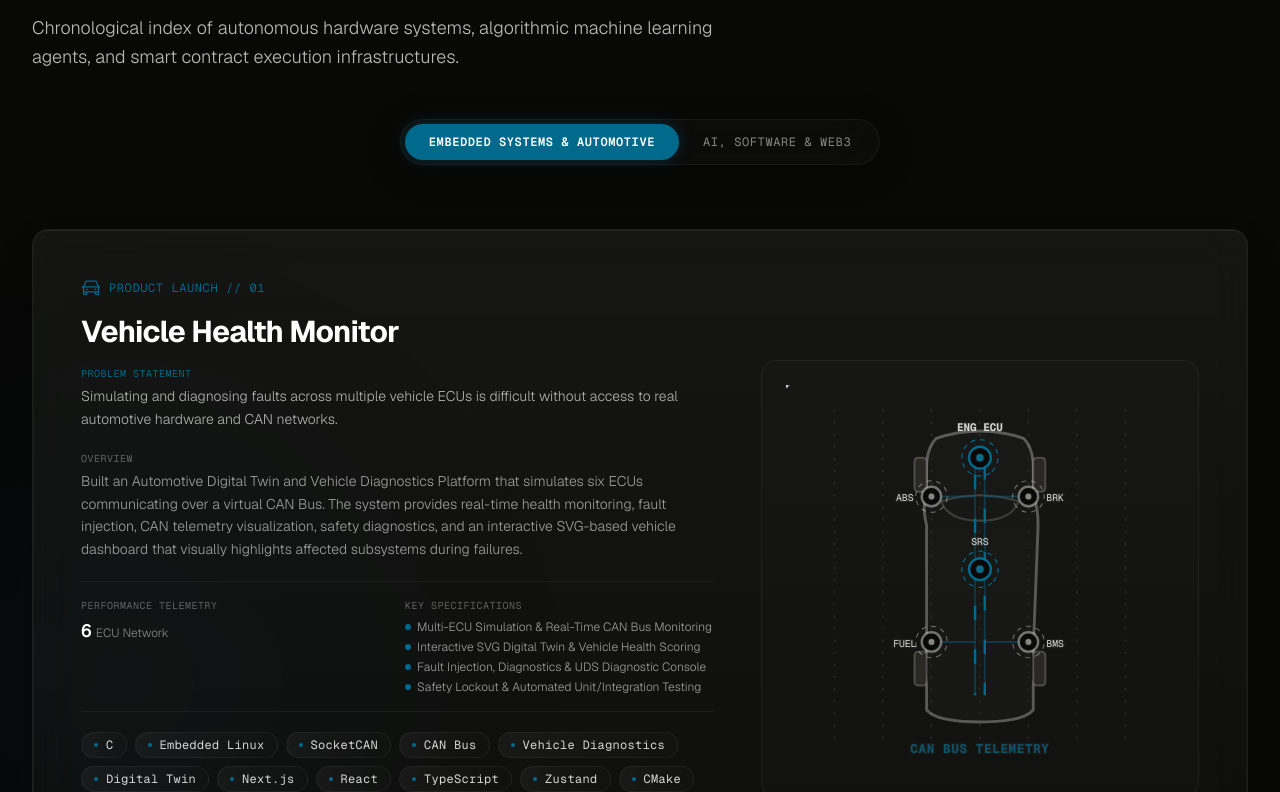
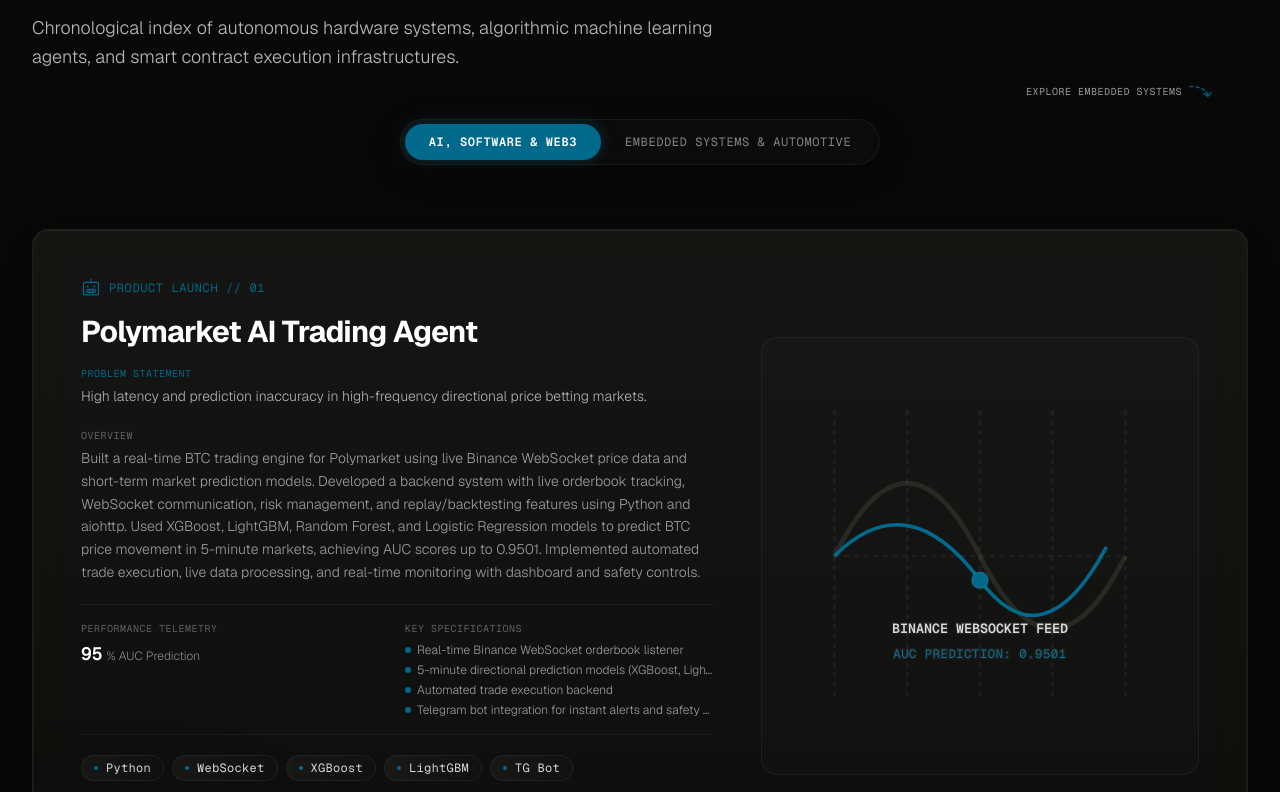
Before and after one commit to satish05112003/Portfolio, a Next.js app: page / in a window 1280 px wide. Shown: the part 2073-2865 px from the top of the page. Built offline with nearby package versions, Linux system fonts and the light colour scheme.

Commit message:
Refactor: Swapped category switch positions, set software category active by default, reset indices dynamically, and added embedded portfolio pointer callout

```diff
--- a/src/components/Products.tsx
+++ b/src/components/Products.tsx
@@ -870,7 +870,7 @@
 }
 
 export default function Products() {
-  const [activeCategory, setActiveCategory] = useState<"embedded" | "software">("embedded");
+  const [activeCategory, setActiveCategory] = useState<"embedded" | "software">("software");
   const allProjects = portfolioData.projects;
 
   // Resolve projects order dynamically matching JSON properties with fallback parameters
@@ -935,7 +935,65 @@
 
       {/* Category Switcher */}
       <div className="flex justify-center mb-16 w-full relative z-20">
+
+        {/* Recruiter discovery indicator */}
+        {activeCategory === "software" && (
+          <motion.div
+            initial={{ opacity: 0, y: 5 }}
+            animate={{ opacity: 1, y: 0 }}
+            exit={{ opacity: 0, y: 5 }}
+            transition={{ duration: 0.6, ease: "easeOut" }}
+            className="absolute -top-7 sm:-top-9 right-4 sm:right-8 flex items-center gap-1.5 select-none pointer-events-none"
+          >
+            <span className="text-[8px] sm:text-[10px] font-mono text-[#d7d7d7]/70 uppercase tracking-wider">
+              Explore Embedded Systems
+            </span>
+            <motion.svg
+              width="28"
+              height="16"
+              viewBox="0 0 28 16"
+              fill="none"
+              stroke="#00698c"
+              strokeWidth="1.5"
+              strokeLinecap="round"
+              strokeLinejoin="round"
+              animate={{
+                y: [0, 2.5, 0],
+                opacity: [0.6, 1, 0.6]
+              }}
+              transition={{
+                duration: 4,
+                repeat: Infinity,
+                ease: "easeInOut"
+              }}
+              className="w-5 sm:w-7 h-3 sm:h-4 filter drop-shadow-[0_0_3px_rgba(0,105,140,0.4)]"
+            >
+              <path d="M2 2 C8 2, 20 4, 20 12" strokeDasharray="3,3" />
+              <path d="M16 9 L 20 12 L 23 8" />
+            </motion.svg>
+          </motion.div>
+        )}
+
         <div className="inline-flex flex-col sm:flex-row p-1 bg-[#292823]/15 backdrop-blur-xl border border-white/5 rounded-2xl sm:rounded-full w-full sm:w-auto shadow-[0_8px_32px_rgba(0,0,0,0.4)]">
+          <button
+            onClick={() => setActiveCategory("software")}
+            className={cn(
+              "px-6 py-2.5 rounded-full text-xs font-mono tracking-wider uppercase transition-all duration-300 relative select-none cursor-pointer flex justify-center items-center gap-2",
+              activeCategory === "software"
+                ? "text-white font-semibold"
+                : "text-[#d7d7d7]/60 hover:text-[#d7d7d7] hover:bg-white/[0.02]"
+            )}
+          >
+            {activeCategory === "software" && (
+              <motion.div
+                layoutId="activeCategoryIndicator"
+                className="absolute inset-0 bg-[#00698c] rounded-full -z-10 shadow-[0_0_15px_rgba(0,105,140,0.35)]"
+                transition={{ type: "spring", stiffness: 380, damping: 30 }}
+              />
+            )}
+            AI, Software & Web3
+          </button>
+
           <button
             onClick={() => setActiveCategory("embedded")}
             className={cn(
@@ -954,24 +1012,6 @@
             )}
             Embedded Systems & Automotive
           </button>
-          <button
-            onClick={() => setActiveCategory("software")}
-            className={cn(
-              "px-6 py-2.5 rounded-full text-xs font-mono tracking-wider uppercase transition-all duration-300 relative select-none cursor-pointer flex justify-center items-center gap-2",
-              activeCategory === "software"
-                ? "text-white font-semibold"
-                : "text-[#d7d7d7]/60 hover:text-[#d7d7d7] hover:bg-white/[0.02]"
-            )}
-          >
-            {activeCategory === "software" && (
-              <motion.div
-                layoutId="activeCategoryIndicator"
-                className="absolute inset-0 bg-[#00698c] rounded-full -z-10 shadow-[0_0_15px_rgba(0,105,140,0.35)]"
-                transition={{ type: "spring", stiffness: 380, damping: 30 }}
-              />
-            )}
-            AI, Software & Web3
-          </button>
         </div>
       </div>
 
@@ -983,9 +1023,14 @@
         transition={{ duration: 0.5, ease: [0.16, 1, 0.3, 1] }}
         className="relative flex flex-col w-full pb-20"
       >
-        {filteredProjects.map((proj: any, idx: number) => (
-          <ProductCard key={proj.id} proj={proj} index={idx} />
-        ))}
+        {filteredProjects.map((proj: any, idx: number) => {
+          const formattedCategoryIndex = String(idx + 1).padStart(2, "0");
+          const categoryProj = {
+            ...proj,
+            formattedIndex: formattedCategoryIndex
+          };
+          return <ProductCard key={categoryProj.id} proj={categoryProj} index={idx} />;
+        })}
       </motion.div>
 
     </section>
```
